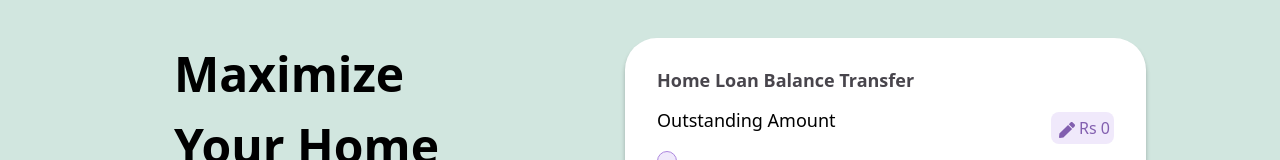
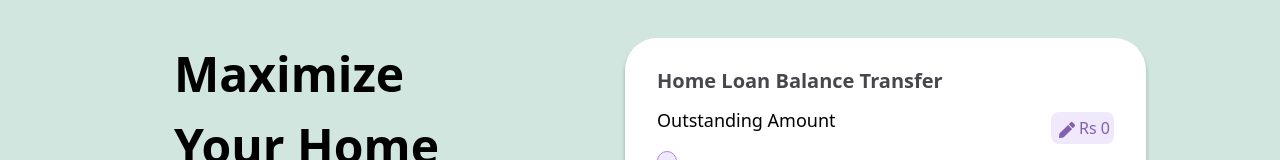
Before and after one commit to mahi25soni/temp-shiploan-frontend, a Next.js app: page /home-loan in a window 1280 px wide. Shown: the part 209-369 px from the top of the page. Built offline with nearby package versions, Linux system fonts and the light colour scheme.

Commit message:
refactor : some css changes

```diff
--- a/src/app/home/page.tsx
+++ b/src/app/home/page.tsx
@@ -46,7 +46,7 @@ const HomePage = (props: Props) => {
             <Link key={index} href={item.link} passHref>
               <button
                 onClick={() => setTempSelectedTab(item?.tab)}
-                className="  rounded-32 bg-light-gray py-2 px-4 text-[16px] font-bold text-yellow-orange"
+                className="w-[200px]  rounded-32 bg-light-gray py-2  text-[16px] font-bold text-yellow-orange"
               >
                 {item.tab}
               </button>
--- a/src/components/CalculaterComponent/DebtLoanCalculator.tsx
+++ b/src/components/CalculaterComponent/DebtLoanCalculator.tsx
@@ -51,7 +51,7 @@ const DebtLoanCalculator = (data: LoanCalculatorProps) => {
     return (
         <div className="flex w-[360px] flex-col gap-5 lg:w-[521px]">
             <div className="rounded-32 bg-white border-basic p-8 text-[38px] backdrop-blur-md shadow-[0_4px_4px_rgba(0,0,0,0.25)] flex flex-col gap-4 w-full">
-                <div className="text-light-gray font-semibold text-[18px] leading-[21.78px]">
+                <div className="text-light-gray font-bold text-[20px] leading-[21.78px]">
                     {data?.heading}
                 </div>
 
--- a/src/components/CalculaterComponent/LoanCalculator.tsx
+++ b/src/components/CalculaterComponent/LoanCalculator.tsx
@@ -23,7 +23,7 @@ const LoanCalculator = (data: LoanCalculatorProps) => {
   return (
     <div className="flex w-[360px] flex-col gap-5 lg:w-[521px]">
       <div className="rounded-32 bg-white border-basic p-8 text-[38px] backdrop-blur-md shadow-[0_4px_4px_rgba(0,0,0,0.25)] flex flex-col gap-5 w-full">
-        <div className="text-light-gray font-semibold text-[18px] leading-[21.78px]">
+        <div className="text-light-gray font-bold text-[20px] leading-[21.78px]">
           {data?.heading}
         </div>
         {data?.InputDataList?.length > 0 && data?.InputDataList?.map((item, index) => {
```
